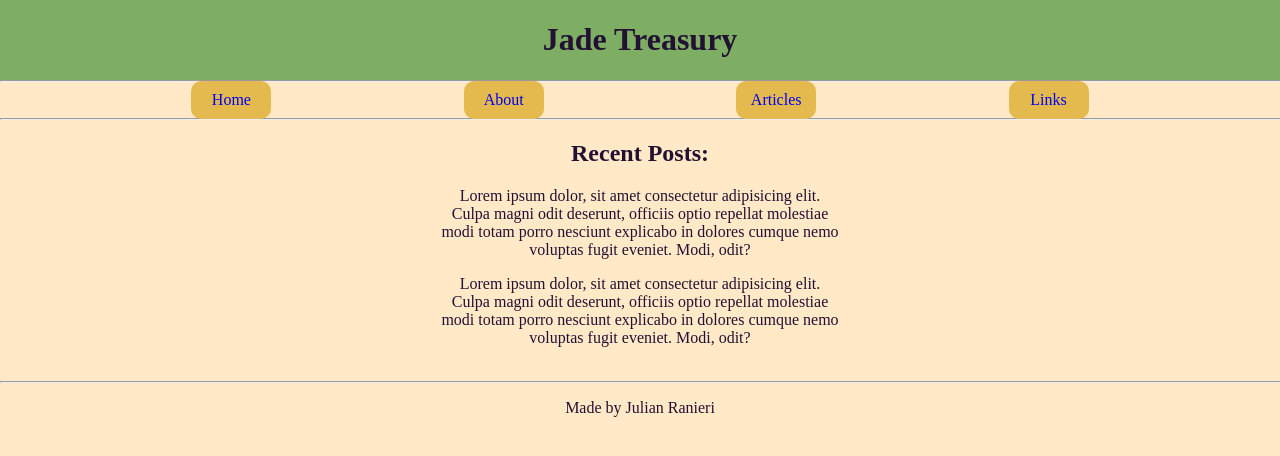
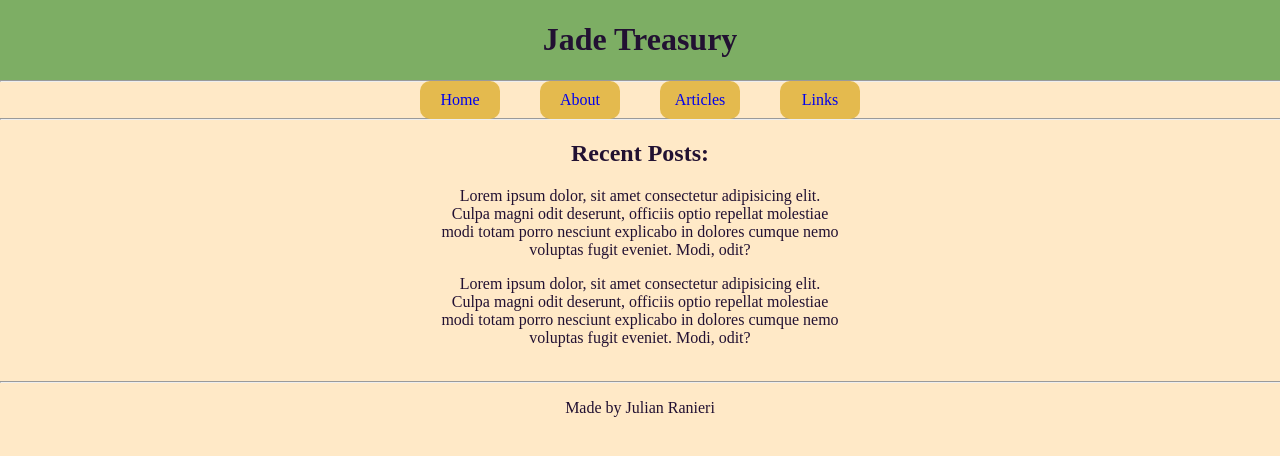
Before and after one commit to royalsaltmerchant/jadetreasury, a Jekyll site: the page built from index.html, in a window 1280 px wide. Shown: the top 456 px of the page. Built offline with Jekyll 4.4.1, drawn with Linux system fonts in a browser that asks for light colours; some web fonts are replaced.

Commit message:
media query nav

```diff
--- a/assets/mainstyle.css
+++ b/assets/mainstyle.css
@@ -85,3 +85,19 @@ a {
     margin: auto;
     width: 400px;
 }
+
+/* media query */
+
+ @media screen and (min-width: 600px) {
+     .nav {
+         justify-content: center;
+     }
+     .nav-item {
+         margin-left: 20px;
+         margin-right: 20px;
+     }
+     .nav-item-special {
+        margin-left: 20px;
+        margin-right: 20px;
+    }
+ }
```
